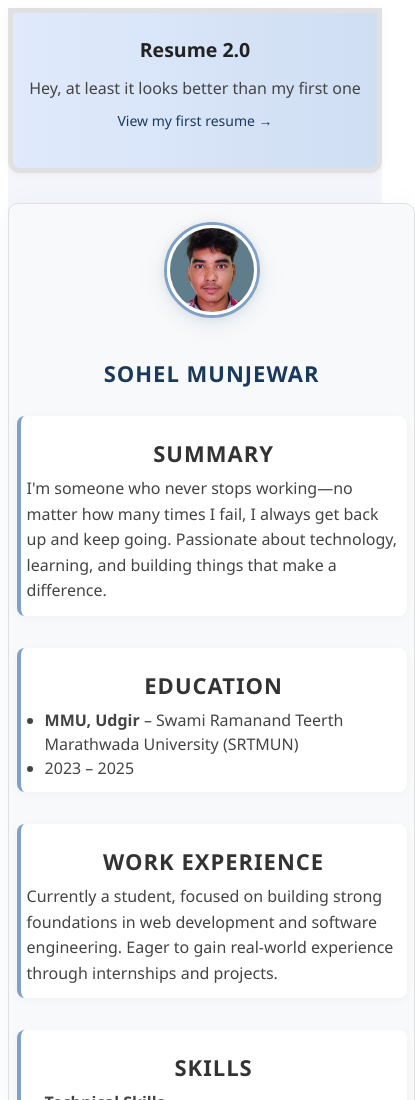
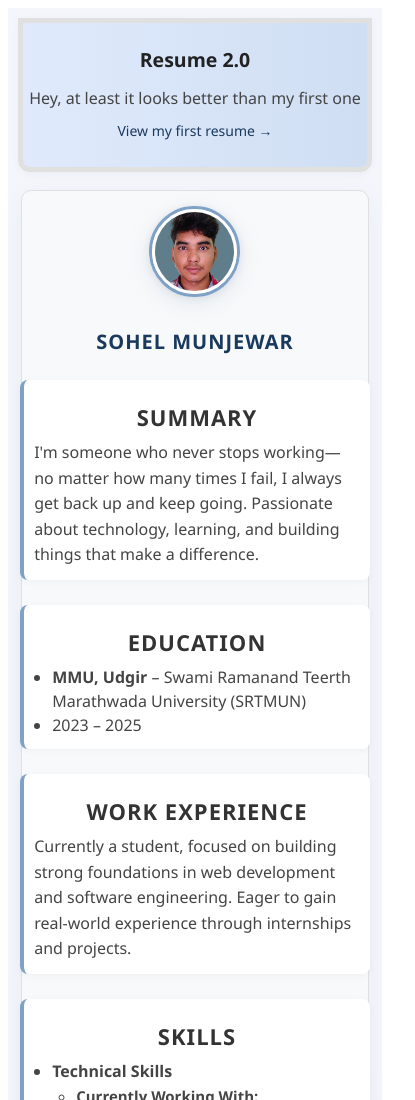
Before and after one commit to Aslam1502/Resume-2.00, a plain HTML site: page index.html in a window 390 px wide. Shown: the top 1100 px of the page, 415 px wide, since content can reach past the window. Drawn offline with Linux system fonts and the light colour scheme.

Commit message:
Update style.css

```diff
--- a/style.css
+++ b/style.css
@@ -44,9 +44,9 @@ body, p, ul, li, h1, h2, h3, h4, h5, h6 {
     text-decoration: underline !important;
 }
 .profile{
-    width: 100%;
+    width: 92%;
     max-width: 500px;
-    margin: 30px auto;
+    margin: 20px auto;
     display: flex;
     flex-direction: column;
     align-items: center;
@@ -54,8 +54,8 @@ body, p, ul, li, h1, h2, h3, h4, h5, h6 {
     border: 1.5px solid #e0e0e0;
     border-radius: 10px;
     box-shadow: 0 6px 24px rgba(127,161,198,0.10);
-    padding: 30px 20px 20px 20px;
-    gap: 18px;
+    padding: 20px 15px;
+    gap: 15px;
 }
 .profile-img-container {
     position: relative;
@@ -134,19 +134,29 @@ p {
 }
 @media (max-width: 600px) {
     .profile {
-        max-width: 98vw;
-        padding: 18px 4vw;
+        max-width: 95%;
+        margin: 15px auto;
+        padding: 15px 10px;
     }
     section {
-        padding: 12px 6px;
+        padding: 12px 10px;
+        margin-bottom: 10px;
     }
     .name {
-        font-size: 22px;
+        font-size: 20px;
     }
     .profile-img-container {
-        width: 90px;
-        height: 90px;
+        width: 85px;
+        height: 85px;
         border-width: 3px;
+        margin-bottom: 12px;
+    }
+    #main-div {
+        padding: 10px;
+    }
+    .header {
+        height: auto;
+        padding: 10px 0 25px 0;
     }
 }
 .profile:hover {
```
